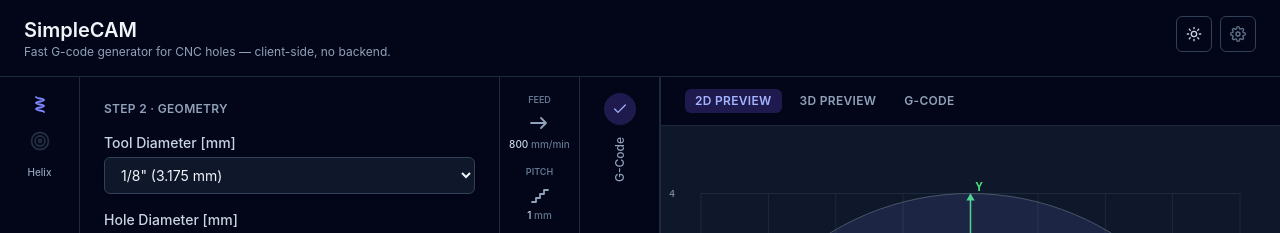
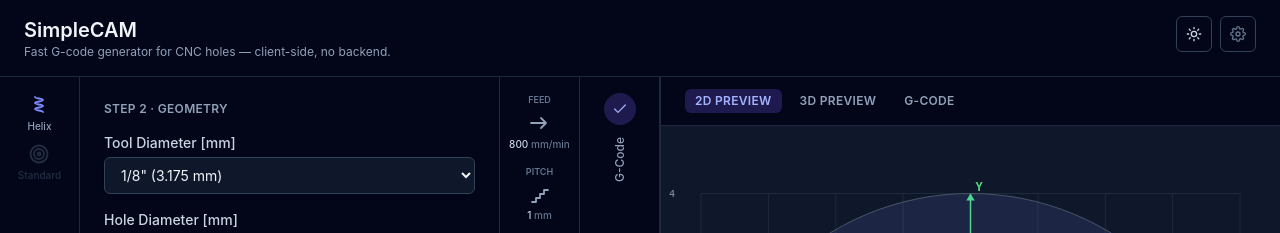
Before and after one commit to thingsbypluzz/SimpleCAM, a React (Vite) app: page / in a window 1280 px wide. Both pictures are taken after a click on the button 209 px from the left and 216 px from the top of the page. Shown: the top 233 px of the page. Built offline with nearby package versions, Linux system fonts and the light colour scheme.

Commit message:
Step 1 collapsed bar: give each operation icon its own label
Previously only the active operation had a visible name (the shared
activeOperation.shortLabel beneath both icons) — now each icon in the
stacked pair carries its own op.shortLabel, dimmed together with its
icon when inactive.

```diff
--- a/src/App.tsx
+++ b/src/App.tsx
@@ -189,23 +189,30 @@ function App() {
                 className="flex w-20 shrink-0 flex-col items-center gap-3 border-r border-slate-200 py-4 hover:bg-slate-50 dark:border-slate-800 dark:hover:bg-slate-900"
               >
                 {step.id === 1 && (
-                  <div className="flex flex-col items-center gap-3">
+                  <div className="flex flex-col items-center gap-2">
                     {OPERATION_LIST.map((op) => {
                       const isActive = op.value === params.operation
                       return (
+                        <div key={op.value} className="flex flex-col items-center gap-0.5">
                           <op.Icon
-                          key={op.value}
                             className={
                               isActive
                                 ? 'h-6 w-6 text-indigo-600 dark:text-indigo-400'
                                 : 'h-6 w-6 text-slate-300 opacity-50 dark:text-slate-600'
                             }
                           />
+                          <span
+                            className={
+                              isActive
+                                ? 'text-[10px] font-medium text-slate-500 dark:text-slate-400'
+                                : 'text-[10px] font-medium text-slate-300 opacity-50 dark:text-slate-600'
+                            }
+                          >
+                            {op.shortLabel}
+                          </span>
+                        </div>
                       )
                     })}
-                    <span className="text-[10px] font-medium text-slate-500 dark:text-slate-400">
-                      {activeOperation.shortLabel}
-                    </span>
                   </div>
                 )}
 
```
Lines whose indentation alone changed are shown as unchanged.
